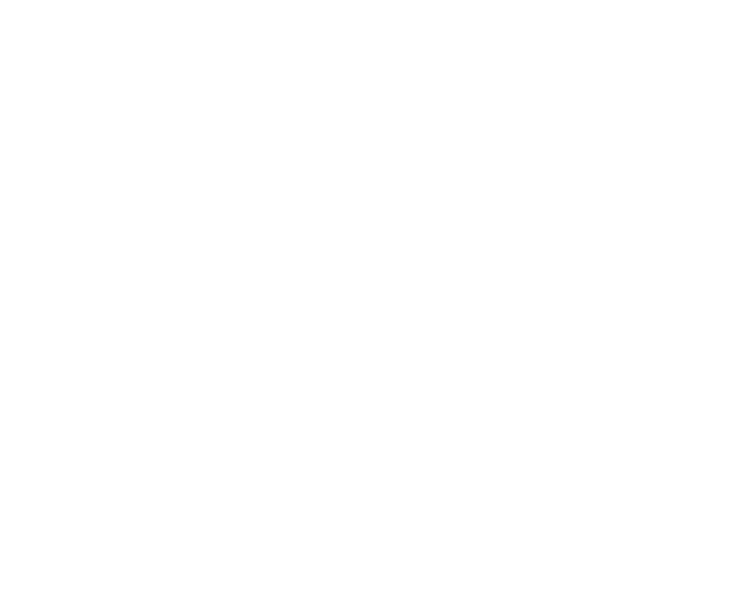
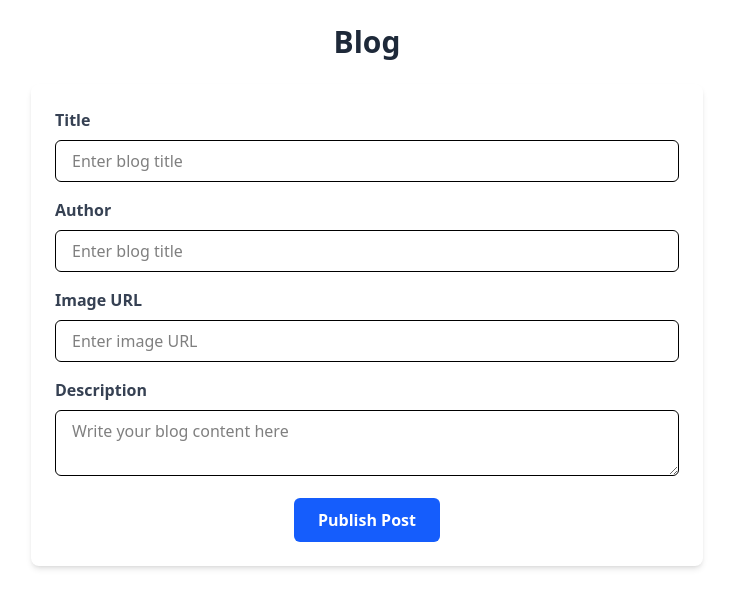
Before and after one commit to ravix2001/react_tut, a React (Vite) app: page /edit/1 in a window 1280 px wide. Before the commit this address had no page. Shown: the top 608 px of the page, without its empty margins (273-1006 px from the left). Built offline with nearby package versions, Linux system fonts and the light colour scheme.

Commit message:
add and edit blog

```diff
--- a/package.json
+++ b/package.json
@@ -15,7 +15,8 @@
     "react": "^19.1.0",
     "react-dom": "^19.1.0",
     "react-router-dom": "^7.7.0",
-    "tailwindcss": "^4.1.11"
+    "tailwindcss": "^4.1.11",
+    "lightningcss" : "1.22.0"
   },
   "devDependencies": {
     "@eslint/js": "^9.30.1",
--- a/src/App.jsx
+++ b/src/App.jsx
@@ -14,6 +14,7 @@ function App() {
     <BrowserRouter>
       <Routes>
         <Route path='/' element={<Home />}/>
+        <Route path='/home' element={<Home />} />
         <Route path='/about' element={<About/>} />
         <Route path='/create' element={<Create />} />
         <Route path='/edit' element={<Edit />} />
@@ -21,6 +22,7 @@ function App() {
         <Route path='/contact' element={<Contact />} />
         <Route path="/learningUseState" element={<LearningUseState/>} />
         <Route path='/single/:id' element={<SinglePage />} />
+        <Route path="edit/:id" element={<Edit />} />
       </Routes>
     </BrowserRouter>
   );
--- a/src/pages/About.jsx
+++ b/src/pages/About.jsx
@@ -1,9 +1,6 @@
-
-
-
 function About(){
     return (
-        <h1>This is about page</h1>
+        <h1 className="flex justify-center">This is about page</h1>
     )
 }
 
--- a/src/pages/Create.jsx
+++ b/src/pages/Create.jsx
@@ -1,11 +1,132 @@
 import React from "react";
+import { useState } from "react";
+import { useNavigate } from "react-router-dom";
 import Navbar from "./components/Navbar";
 import Form from "./components/Form";
+import axios from "axios";
 
 const Create = () => {
+  const [title, setTitle] = useState("");
+  const [author, setAuthor] = useState("");
+  const [description, setDescription] = useState("");
+  const [image, setImage] = useState("");
+  const navigate = useNavigate();
+
+  async function sendDataToBackend(e) {
+    e.preventDefault();
+    const response = await axios.post(
+      "https://687af360abb83744b7ee46fc.mockapi.io/blogs",
+      {
+        title: title,
+        author: author,
+        description: description,
+        image: image,
+      }
+    );
+    console.log(response);
+    if (response.status === 201) {
+      alert("Blog post created successfully!");
+      navigate("/");
+    } else {
+      alert("Failed to create blog post. Please try again.");
+    }
+  }
   return (
     <div>
-      <Form/>
+      <div>
+        <div>
+          <section className="flex-grow container mx-auto p-6">
+            <h1 className="text-3xl font-bold text-gray-800 mb-6 text-center">
+              Blog
+            </h1>
+
+            <form
+              onSubmit={sendDataToBackend}
+              className="max-w-2xl mx-auto bg-white p-6 rounded-lg shadow-md"
+            >
+              <div className="mb-4">
+                <label
+                  htmlFor="title"
+                  className="block text-gray-700 font-semibold mb-2"
+                >
+                  Title
+                </label>
+                <input
+                  type="text"
+                  id="title"
+                  name="title"
+                  required
+                  className="w-full px-4 py-2 border rounded-md focus:outline-none focus:ring-2 focus:ring-blue-500"
+                  placeholder="Enter blog title"
+                  onChange={(e) => setTitle(e.target.value)}
+                />
+              </div>
+
+              <div className="mb-4">
+                <label
+                  htmlFor="author"
+                  className="block text-gray-700 font-semibold mb-2"
+                >
+                  Author
+                </label>
+                <input
+                  type="text"
+                  id="subtitle"
+                  name="subtitle"
+                  required
+                  className="w-full px-4 py-2 border rounded-md focus:outline-none focus:ring-2 focus:ring-blue-500"
+                  placeholder="Enter blog title"
+                  onChange={(e) => setAuthor(e.target.value)}
+                />
+              </div>
+
+              <div className="mb-4">
+                <label
+                  htmlFor="image"
+                  className="block text-gray-700 font-semibold mb-2"
+                >
+                  Image URL
+                </label>
+                <input
+                  type="url"
+                  id="image"
+                  name="image"
+                  required
+                  className="w-full px-4 py-2 border rounded-md focus:outline-none focus:ring-2 focus:ring-blue-500"
+                  placeholder="Enter image URL"
+                  onChange={(e) => setImage(e.target.value)}
+                />
+              </div>
+
+              <div className="mb-4">
+                <label
+                  htmlFor="description"
+                  className="block text-gray-700 font-semibold mb-2"
+                >
+                  Description
+                </label>
+                <textarea
+                  id="description"
+                  name="description"
+                  required
+                  className="w-full px-4 py-2 border rounded-md focus:outline-none focus:ring-2 focus:ring-blue-500"
+                  placeholder="Write your blog content here"
+                  onChange={(e) => setDescription(e.target.value)}
+                ></textarea>
+              </div>
+
+              <div className="text-center">
+                <button
+                  type="submit"
+                  className="bg-blue-600 text-white px-6 py-2.5 rounded-md font-semibold hover:bg-blue-700 transition"
+                >
+                  Publish Post
+                </button>
+              </div>
+            </form>
+          </section>
+        </div>
+      </div>
     </div>
   );
 };
--- a/src/pages/Edit.jsx
+++ b/src/pages/Edit.jsx
@@ -1,12 +1,138 @@
-import React from 'react'
-import Form from './components/Form'
+import React from "react";
+import Form from "./components/Form";
+import { useState } from "react";
+import { useNavigate } from "react-router-dom";
+import { useParams } from "react-router-dom";
+import axios from "axios";
 
-const Edit = () => {
+const Edit = ({id}) => {
+
+  const data = useParams();
+
+  const navigate = useNavigate();
+  const [title, setTitle] = useState("");
+  const [author, setAuthor] = useState("");
+  const [description, setDescription] = useState("");
+  const [image, setImage] = useState("");
+
+  async function editBlog(e) {
+    e.preventDefault();
+    const response = await axios.put(
+      "https://687af360abb83744b7ee46fc.mockapi.io/blogs/"+ data.id,
+      {
+        title: title,
+        author: author,
+        description: description,
+        image: image,
+      }
+    );
+    console.log(response);
+    if (response.status === 200) {
+      alert("Blog post updated successfully!");
+      navigate("/single/" + data.id);
+    } else {
+      alert("Failed to update blog post. Please try again.");
+    }
+  }
+
   return (
     <div>
-      <Form/>
+      <div>
+        <div>
+          <section className="flex-grow container mx-auto p-6">
+            <h1 className="text-3xl font-bold text-gray-800 mb-6 text-center">
+              Blog
+            </h1>
+
+            <form
+              onSubmit={editBlog}
+              className="max-w-2xl mx-auto bg-white p-6 rounded-lg shadow-md"
+            >
+              <div className="mb-4">
+                <label
+                  htmlFor="title"
+                  className="block text-gray-700 font-semibold mb-2"
+                >
+                  Title
+                </label>
+                <input
+                  type="text"
+                  id="title"
+                  name="title"
+                  required
+                  className="w-full px-4 py-2 border rounded-md focus:outline-none focus:ring-2 focus:ring-blue-500"
+                  placeholder="Enter blog title"
+                  onChange={(e) => setTitle(e.target.value)}
+                />
+              </div>
+
+              <div className="mb-4">
+                <label
+                  htmlFor="author"
+                  className="block text-gray-700 font-semibold mb-2"
+                >
+                  Author
+                </label>
+                <input
+                  type="text"
+                  id="subtitle"
+                  name="subtitle"
+                  required
+                  className="w-full px-4 py-2 border rounded-md focus:outline-none focus:ring-2 focus:ring-blue-500"
+                  placeholder="Enter blog title"
+                  onChange={(e) => setAuthor(e.target.value)}
+                />
+              </div>
+
+              <div className="mb-4">
+                <label
+                  htmlFor="image"
+                  className="block text-gray-700 font-semibold mb-2"
+                >
+                  Image URL
+                </label>
+                <input
+                  type="url"
+                  id="image"
+                  name="image"
+                  required
+                  className="w-full px-4 py-2 border rounded-md focus:outline-none focus:ring-2 focus:ring-blue-500"
+                  placeholder="Enter image URL"
+                  onChange={(e) => setImage(e.target.value)}
+                />
+              </div>
+
+              <div className="mb-4">
+                <label
+                  htmlFor="description"
+                  className="block text-gray-700 font-semibold mb-2"
+                >
+                  Description
+                </label>
+                <textarea
+                  id="description"
+                  name="description"
+                  required
+                  className="w-full px-4 py-2 border rounded-md focus:outline-none focus:ring-2 focus:ring-blue-500"
+                  placeholder="Write your blog content here"
+                  onChange={(e) => setDescription(e.target.value)}
+                ></textarea>
+              </div>
+
+              <div className="text-center">
+                <button
+                  type="submit"
+                  className="bg-blue-600 text-white px-6 py-2.5 rounded-md font-semibold hover:bg-blue-700 transition"
+                >
+                  Publish Post
+                </button>
+              </div>
+            </form>
+          </section>
+        </div>
+      </div>
     </div>
-  )
-}
+  );
+};
 
-export default Edit
+export default Edit;
--- a/src/pages/SinglePage.jsx
+++ b/src/pages/SinglePage.jsx
@@ -3,6 +3,7 @@ import Navbar from "./components/Navbar";
 import { useParams } from "react-router-dom";
 import axios from "axios";
 import { useNavigate } from "react-router-dom";
+import { Link } from "react-router-dom";
 
 function SinglePage() {
   const data = useParams();
@@ -61,12 +62,14 @@ function SinglePage() {
         </div>
       </div>
 
-      <div className="flex flex-row justify-center mt-2">
+      <div className="flex flex-row justify-center mt-2" >
+        <Link to={"/edit/" + data.id} className="flex justify-center">
         <button className="flex justify-center ">
           <span className="bg-blue-500 text-white px-4 py-2 rounded-lg hover:bg-blue-600 transition">
             Edit Blog
           </span>
         </button>
+        </Link>
 
         <button className="flex justify-center ml-2" onClick={deleteBlog}>
           <span className="bg-red-500 text-white px-4 py-2 rounded-lg hover:bg-red-600 transition">
```
Also changed, not shown: src/pages/components/Form.jsx (+10 -2 lines), src/pages/components/Navbar.jsx (+5 -5 lines), 1 other file (tests, documents, lock files or other folders).
